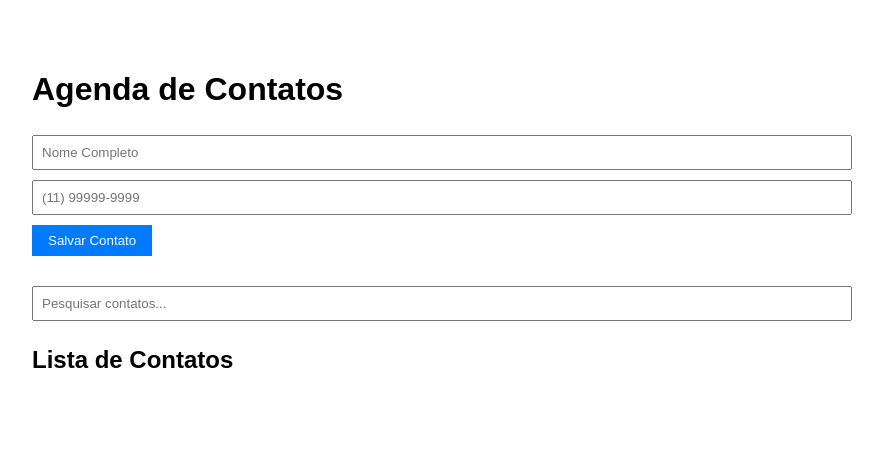
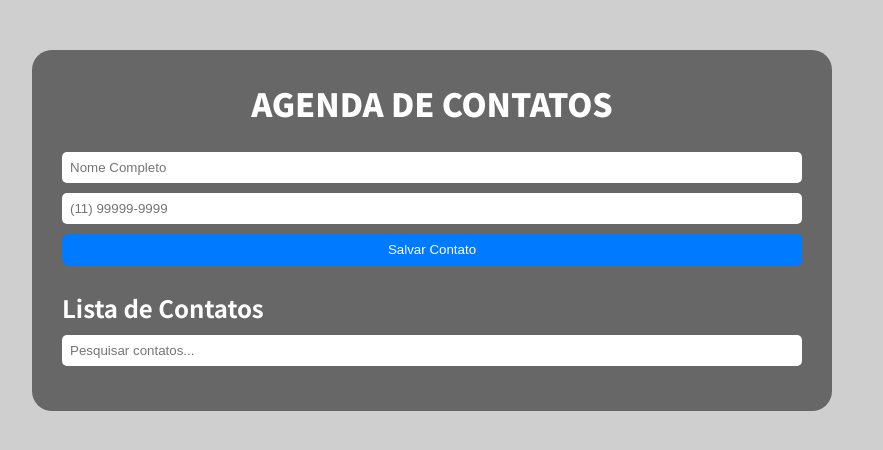
Before and after one commit to murs77r/api-crud-js, a website: page public/index.html in a window 1280 px wide. Shown: the whole page, without its empty margins (208-1091 px from the left). Drawn offline with Linux system fonts and the light colour scheme; no server answers.

Commit message:
Correção do código

```diff
--- a/package.json
+++ b/package.json
@@ -7,7 +7,7 @@
     "dev": "nodemon src/server.js",
     "start": "node src/server.js",
     "seed": "npx knex seed:run --knexfile knexfile.js",
-    "setup": "npm run migrate && npm run seed",
+    "setup": "npm run seed",
     "test": "echo \"Error: no test specified\" && exit 1"
   },
   "keywords": [
--- a/public/index.html
+++ b/public/index.html
@@ -4,19 +4,27 @@
   <meta charset="UTF-8" />
   <meta name="viewport" content="width=device-width, initial-scale=1.0">
   <title>Agenda de Contatos</title>
+  <link rel="preconnect" href="https://fonts.googleapis.com">
+  <link rel="preconnect" href="https://fonts.gstatic.com" crossorigin>
+  <link href="https://fonts.googleapis.com/css2?family=Noto+Sans+TC:wght@100..900&display=swap" rel="stylesheet">
   <style>
     body {
-      font-family: Arial, sans-serif;
+      font-family: 'Noto Sans TC', sans-serif;
       max-width: 800px;
       margin: 30px auto;
       padding: 20px;
+      background-color: #cfcfcf;
+      color: #fff
     }
 
     input,
     button {
       margin: 5px 0;
+      border-radius: 5px;
       padding: 8px;
       width: 100%;
+      box-sizing: border-box;
+      border-width: 0;
     }
 
     button {
@@ -24,7 +32,7 @@
       color: white;
       border: none;
       cursor: pointer;
-      width: auto;
+      width: 100%;
       padding: 8px 16px;
     }
 
@@ -49,18 +57,18 @@
     table {
       width: 100%;
       border-collapse: collapse;
-      margin-top: 20px;
+      margin-top: 0px;
     }
 
     th,
     td {
       padding: 10px;
-      border: 1px solid #ccc;
       text-align: left;
     }
 
     th {
       background: #f8f9fa;
+      color: #000;
     }
 
     .actions {
@@ -70,10 +78,24 @@
 
     .search-box {
       margin: 20px 0;
+      margin-bottom: 10px;
+      margin-top: 0px;
+    }
+
+    h1 {
+      font-weight: 1000;
+      text-transform: uppercase;
+      place-self: anchor-center;
+      margin-top: 0px;
+    }
+
+    h2 {
+      margin-bottom: 5px;
     }
   </style>
 </head>
 <body>
+  <div style="padding: 30px; background-color: #676767; border-radius: 20px;">
 
   <h1>Agenda de Contatos</h1>
 
@@ -84,11 +106,11 @@
     <button type="submit" id="submitBtn">Salvar Contato</button>
   </form>
 
+  <h2>Lista de Contatos</h2>
+
   <div class="search-box">
     <input type="text" id="searchInput" placeholder="Pesquisar contatos..." />
   </div>
-
-  <h2>Lista de Contatos</h2>
 
   <div id="loadingMessage" style="display: none;">Carregando contatos...</div>
 
@@ -106,6 +128,8 @@
 
   <div id="emptyState" style="display: none;">
     <p>Nenhum contato encontrado. Adicione seu primeiro contato usando o formulário acima.</p>
+  </div>
+
   </div>
 
   <script>
```
Also changed, not shown: src/db/seeds/contatos_exemplo.js (+15 -5 lines), 2 other files.
